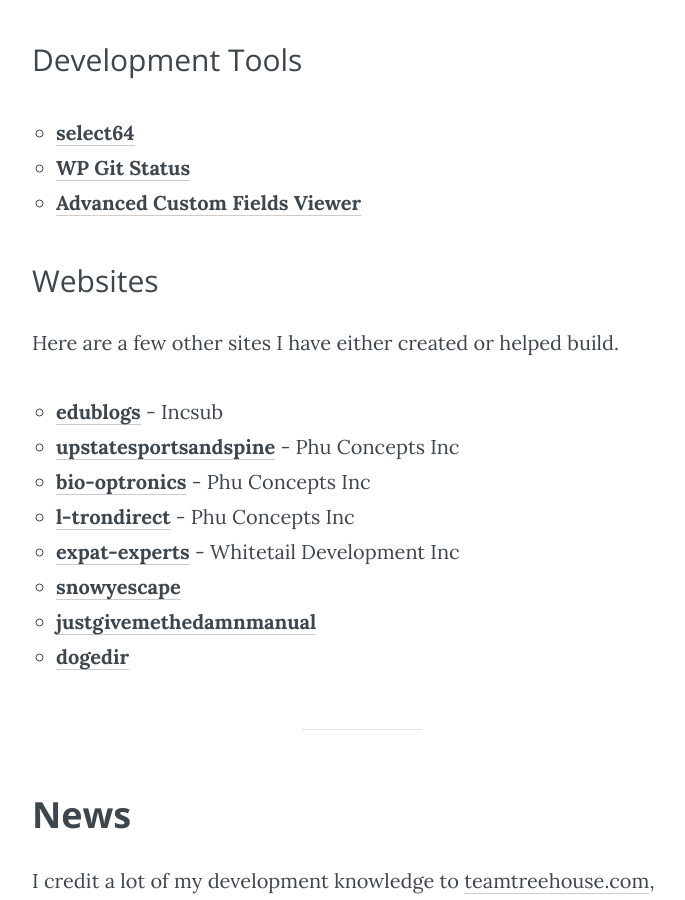
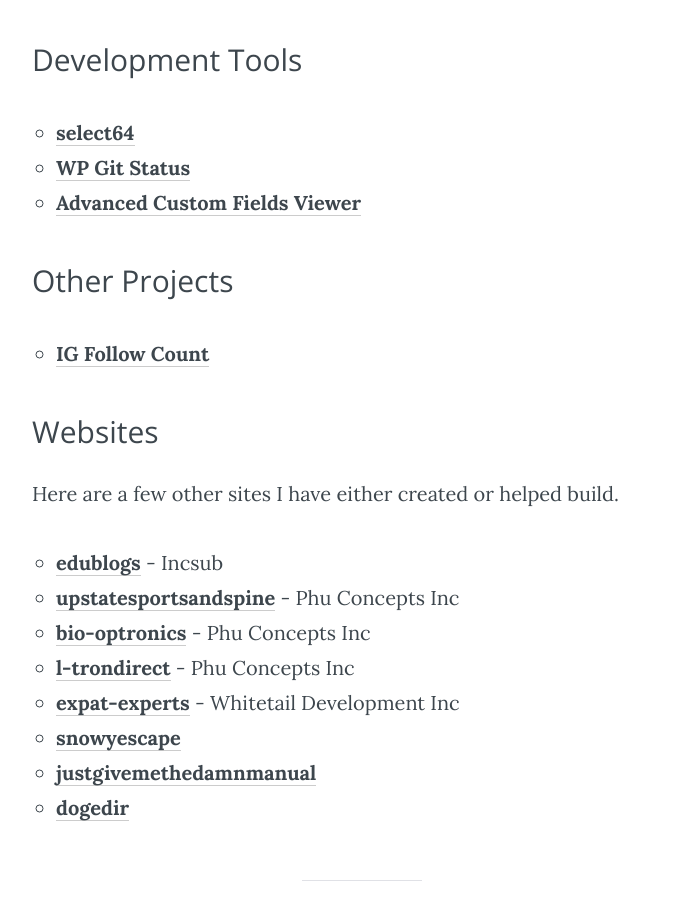
Before and after one commit to josephfusco/josephfusco.github.io, a Jekyll site: the page built from index.md, in a window 1280 px wide and 900 px high, scrolled down 1532 px. Shown: the whole window, without its empty margins (278-963 px from the left). Built offline with Jekyll 4.4.1, drawn with Linux system fonts in a browser that asks for light colours; some web fonts are replaced; Markdown is read by kramdown in place of the engine named in the settings.

Commit message:
Update index.md

```diff
--- a/index.md
+++ b/index.md
@@ -34,6 +34,10 @@
 + **[WP Git Status](https://github.com/josephfusco/wp-git-status)**
 + **[Advanced Custom Fields Viewer](https://github.com/josephfusco/advanced-custom-fields-viewer)**
 
+### Other Projects
+
++ **[IG Follow Count](https://github.com/josephfusco/ig-follow-count)**
+
 ### Websites
 
 Here are a few other sites I have either created or helped build.
```
